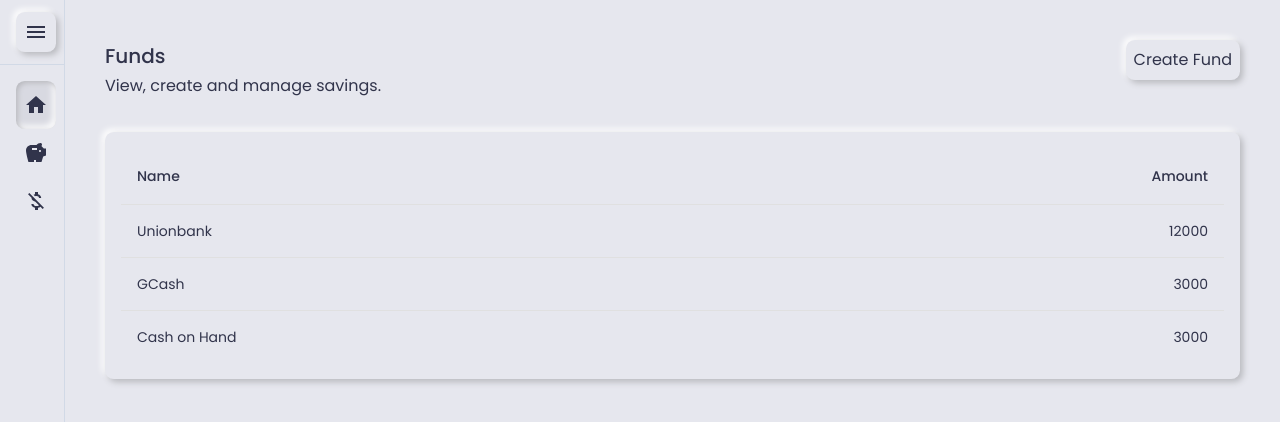
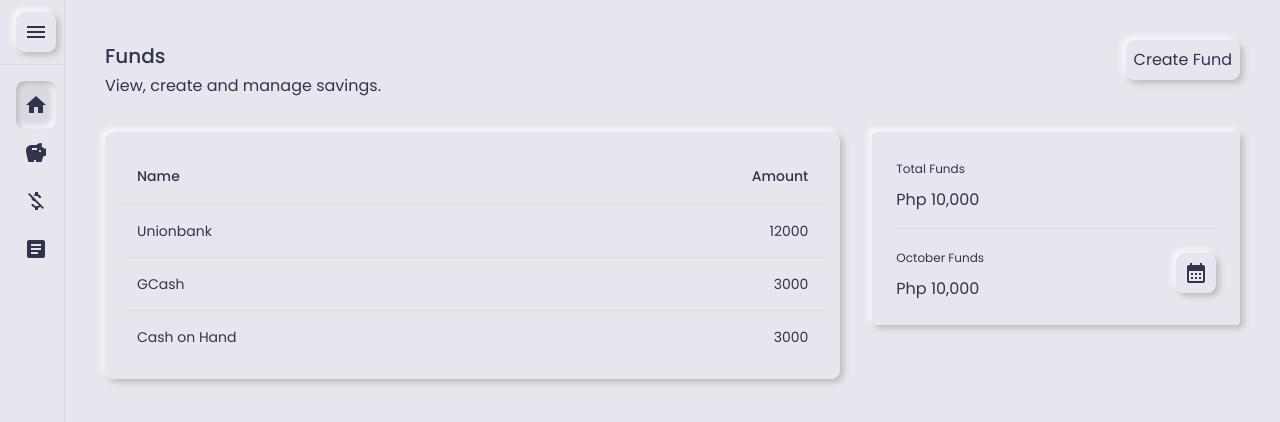
Before and after one commit to airacalins/savewise, a React (Vite) app: page /funds in a window 1280 px wide. Shown: the top 422 px of the page. Built offline with nearby package versions, Linux system fonts and the light colour scheme.

Commit message:
feat: add funds summary

```diff
--- a/src/components/drawers/SidebarDrawer.tsx
+++ b/src/components/drawers/SidebarDrawer.tsx
@@ -12,7 +12,7 @@ import ListItemButton from "@mui/material/ListItemButton";
 import ListItemIcon from "@mui/material/ListItemIcon";
 import ListItemText from "@mui/material/ListItemText";
 import { useNavigate } from "react-router-dom";
-import { Home, MoneyOff, Savings } from "@mui/icons-material";
+import { Article, Home, MoneyOff, Savings } from "@mui/icons-material";
 
 const drawerWidth = 240;
 
@@ -97,6 +97,12 @@ const sideNavs = [
     link: "/expenses",
     icon: <MoneyOff />,
   },
+  {
+    key: "summaries",
+    name: "Summaries",
+    link: "/summaries",
+    icon: <Article />,
+  },
 ];
 
 interface SidebarDrawerProps {
--- a/src/pages/funds/FundsPage.tsx
+++ b/src/pages/funds/FundsPage.tsx
@@ -4,10 +4,19 @@ import TableCell from "@mui/material/TableCell";
 import TableContainer from "@mui/material/TableContainer";
 import TableHead from "@mui/material/TableHead";
 import TableRow from "@mui/material/TableRow";
-import { Button } from "@mui/material";
+import {
+  Box,
+  Button,
+  Card,
+  Divider,
+  IconButton,
+  Stack,
+  Typography,
+} from "@mui/material";
 import { PageContainer } from "../../components/containers/PageContainer";
 import { useVisibilityState } from "../../hooks/useVisibilityState";
 import { AddFundModal } from "./components/AddFundModal";
+import { CalendarMonth } from "@mui/icons-material";
 
 function createData(name: string, amount: number) {
   return { name, amount };
@@ -32,6 +41,8 @@ export const FundsPage = () => {
       subtitle="View, create and manage savings."
       actions={<Button onClick={addAccountModal.show}>Create Fund</Button>}
     >
+      <Stack direction="row" spacing={4}>
+        <Box flex={2}>
           <TableContainer>
             <Table aria-label="simple table">
               <TableHead>
@@ -55,6 +66,34 @@ export const FundsPage = () => {
               </TableBody>
             </Table>
           </TableContainer>
+        </Box>
+        <Box flex={1}>
+          <Card style={{ padding: "24px" }}>
+            <Typography variant="caption">Total Funds</Typography>
+            <Box height="8px" />
+            <Typography variant="body1">Php 10,000</Typography>
+            <Box height="16px" />
+            <Divider />
+            <Box height="16px" />
+            <Stack
+              alignItems="center"
+              flexDirection="row"
+              justifyContent="space-between"
+            >
+              <Box>
+                <Typography variant="caption">October Funds</Typography>
+                <Box height="8px" />
+                <Typography variant="body1">Php 10,000</Typography>
+              </Box>
+              <Box>
+                <IconButton>
+                  <CalendarMonth />
+                </IconButton>
+              </Box>
+            </Stack>
+          </Card>
+        </Box>
+      </Stack>
       <AddFundModal
         isVisible={addAccountModal.isVisible}
         onClose={addAccountModal.hide}
--- /dev/null
+++ b/src/pages/summar/SummariesPage.tsx
@@ -0,0 +1,14 @@
+import { Box, Card, Typography } from "@mui/material";
+import { PageContainer } from "../../components/containers/PageContainer";
+
+export const SummariesPage = () => {
+  return (
+    <PageContainer title="Summary" subtitle="View your summary.">
+      <Card style={{ padding: "16px" }}>
+        <Typography variant="caption">Total Funds</Typography>
+        <Box height="16px" />
+        <Typography variant="body1">Php 10,000</Typography>
+      </Card>
+    </PageContainer>
+  );
+};
--- a/src/theme/theme.ts
+++ b/src/theme/theme.ts
@@ -65,6 +65,17 @@ export const theme = createTheme({
           },
         },
       },
+    },
+    MuiCard: {
+      defaultProps: {
+        elevation: 0, // Set default elevation to 0
+      },
+      styleOverrides: {
+        root: {
+          boxShadow: styles.boxShadowOutset,
+        },
+      },
+      // Set default props for MuiCard here
     },
     MuiDivider: {
       styleOverrides: {
```
Also changed, not shown: src/routes/AppRoutes.tsx (+9 -0 lines). Lines whose indentation alone changed are shown as unchanged.
